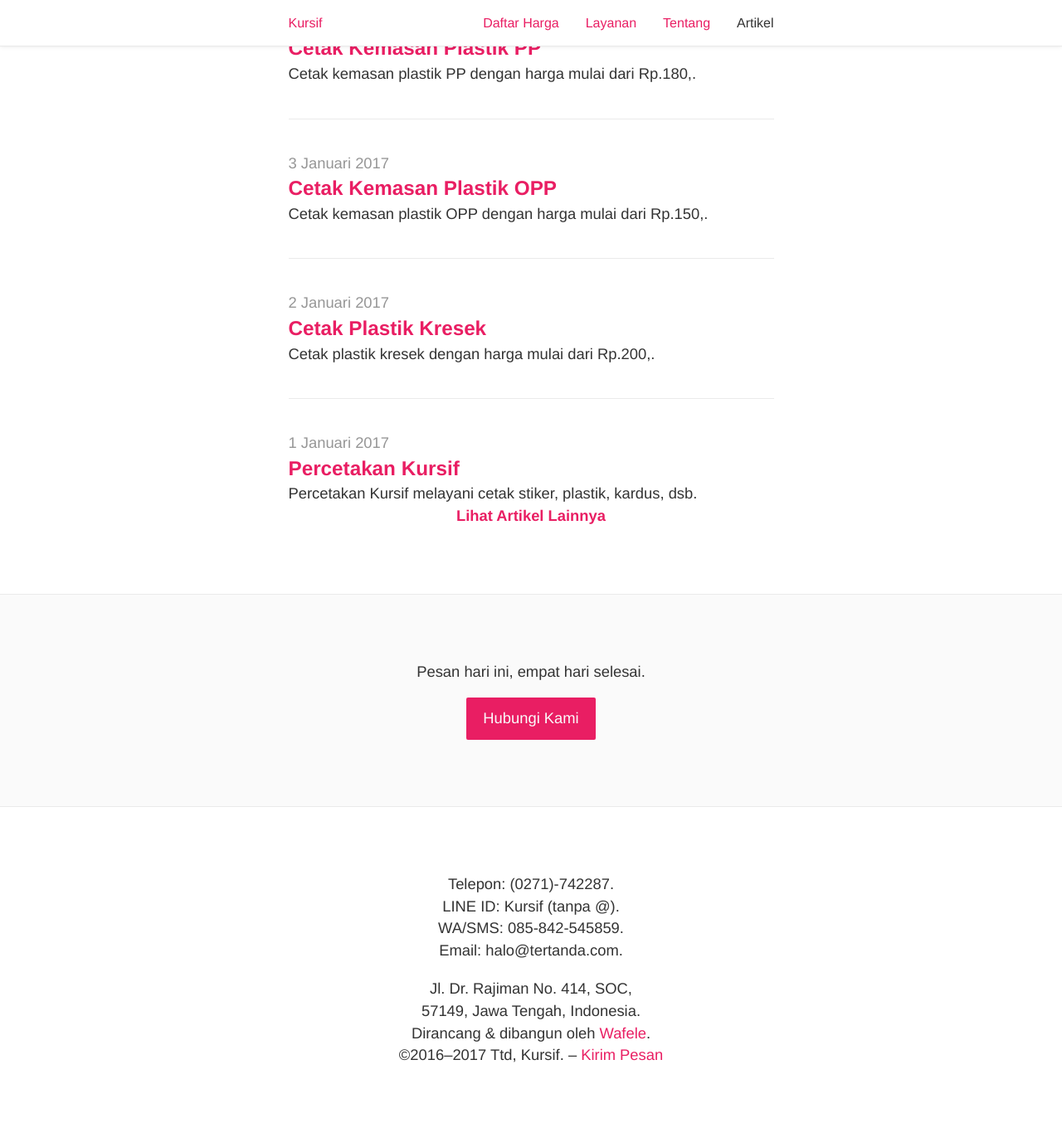
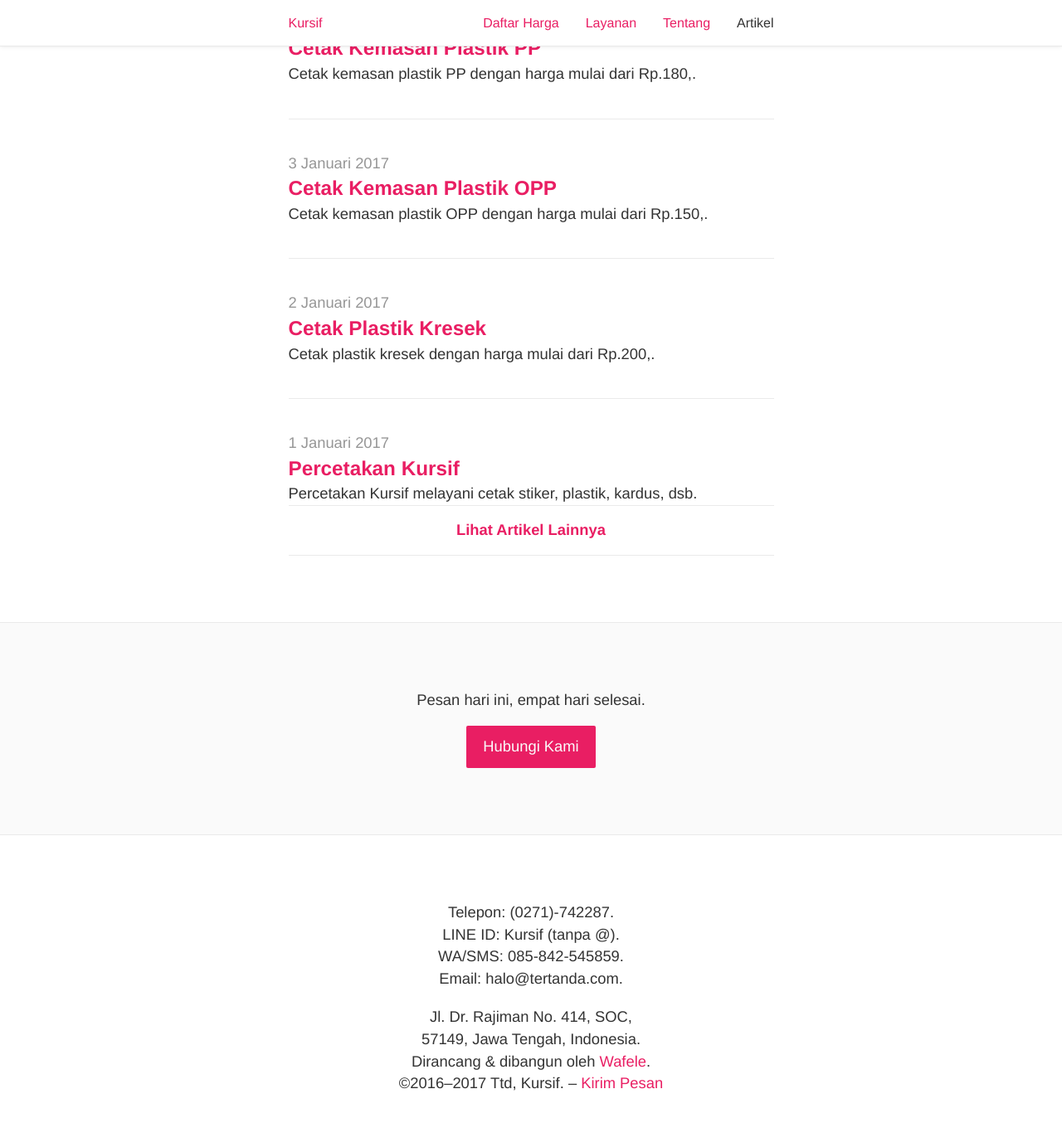
Before and after one commit to tertanda/kursif.github.io, a Jekyll site: the page built from artikel/index.md, in a window 1280 px wide and 1400 px high, scrolled down 2008 px. Shown: the top 1354 px of the window at 83% size. Built offline with Jekyll 4.4.1, drawn with Linux system fonts in a browser that asks for light colours; a script that is not in the unit is left out.

Commit message:
First commit.

```diff
--- a/_sass/layout/main.scss
+++ b/_sass/layout/main.scss
@@ -216,6 +216,16 @@
     color: #969696;
     margin-bottom: 0.25rem;
 }
+
+.site-article__load-more {
+    border: 0 solid #eaeaea;
+    border-bottom-width: 1px;
+    border-top-width: 1px;
+    display: block;
+    padding-bottom: 1rem;
+    padding-top: 1rem;
+    text-align: center;
+}
 /*
  | ARTICLE ENDS
  */
```
